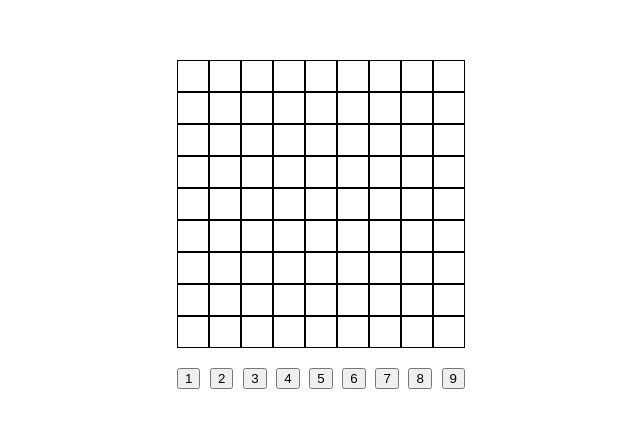
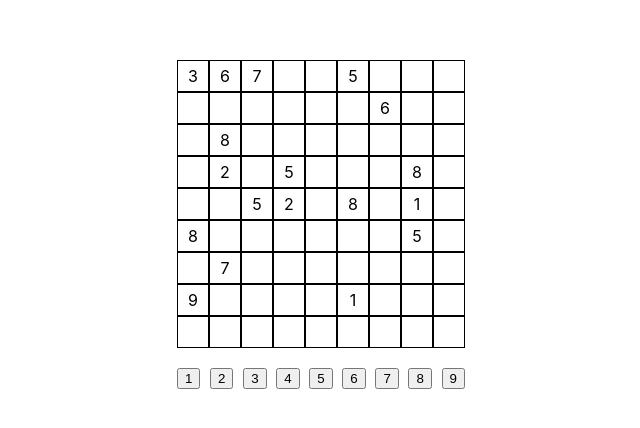
Before and after one commit to Kshitiz294/sudoku-react, a React (Create React App) app: page / in a window 1280 px wide. Shown: the part 176-604 px from the top of the page, without its empty margins (319-959 px from the left). Built offline with nearby package versions, Linux system fonts and the light colour scheme.

Commit message:
creating sudoku board

```diff
--- a/src/App.tsx
+++ b/src/App.tsx
@@ -1,44 +1,47 @@
 import React, { useEffect, useState } from 'react';
 import './App.css';
 import * as sudoku from './generator';
+import { Cube } from './models/cube';
 
 function App() {
-  const [gameBoard, setGameBoard] = useState<Array<number[]>>([]);
+  const [gameBoard, setGameBoard] = useState<Array<Cube[]>>([]);
   const numberButtons = [1, 2, 3, 4, 5, 6, 7, 8, 9];
 
   useEffect(() => {
-    const board: Array<number[]> = [];
-    for(let i = 0; i < 9; i++) {
-      let row: number[] = [];
-      for (let j = 0; j < 9; j++) {
-        row.push(0);
+    let solution: number[][];
+    // Iteratively generate a sudoku solution
+    while (true) {
+      try {
+        solution = sudoku.generateSudokuSolution();
+        break;
+
+      } catch (err: any) {
+        // Nothing required
       }
-      board.push(row);
+    }
+
+    // We have a solution, let's add it to the board
+    const board: Cube[][] = solution.map((row: number[]) => {
+      return row.map((n: number) => {
+        return { reality: n, readonly: false };
+      });
+    });
+
+    // let's show a few numbers (17 to be precise)
+    let count = 0;
+    while (count <= 17) {
+      const rowIndex = Math.floor(Math.random() * 8);
+      const columnIndex = Math.floor(Math.random() * 8);
+
+      if(!board[rowIndex][columnIndex].readonly) {
+        board[rowIndex][columnIndex].readonly = true;
+        board[rowIndex][columnIndex].value = board[rowIndex][columnIndex].reality;
+        count += 1;
+      }
     }
 
     setGameBoard(board);
 
-    // Testing sudoku generator
-    let successfulSolutions = 0;
-    let unsuccessfuleSolutions = 0;
-    const sols: Array<number[][]> = [];
-
-    for (let i = 0; i < 1000; i++) {
-      try {
-        let dummy = sudoku.generateSudokuSolution();
-        successfulSolutions += 1;
-        sols.push(dummy);
-
-      } catch (err: any) {
-        unsuccessfuleSolutions += 1;
-        // console.log(err.message);
-      }
-    }
-
-
-    console.log('successful', successfulSolutions);
-    console.log('unsuccessful', unsuccessfuleSolutions);
-    console.log(sols);
   }, []);
 
   return (
@@ -46,12 +49,12 @@ function App() {
 
       {/* Game Board */}
       {
-        gameBoard.map((row: number[]) => {
+        gameBoard.map((row: Cube[], i: number) => {
           return (
-            <div className="flex-container-row">
+            <div key={i} className="flex-container-row">
               {
-                row.map((n: number) => {
-                  return <div className="cube flex-container-column"></div>
+                row.map((cube: Cube, j: number) => {
+                  return <div key={j} className="cube flex-container-column">{cube.readonly ? cube.reality : ''}</div>
                 })
               }
             </div>
@@ -62,8 +65,8 @@ function App() {
       {/* Buttons */}
       <div className="flex-container-row" style={{marginTop: '20px', width: '288px', justifyContent: 'space-between'}}>
         {
-          numberButtons.map((num: number) => {
-            return <button>{num}</button>
+          numberButtons.map((num: number, index: number) => {
+            return <button key={index}>{num}</button>
           })
         }
       </div>
--- /dev/null
+++ b/src/models/cube.ts
@@ -0,0 +1,5 @@
+export interface Cube {
+    value?: number;
+    reality: number;
+    readonly: boolean;
+}
```
